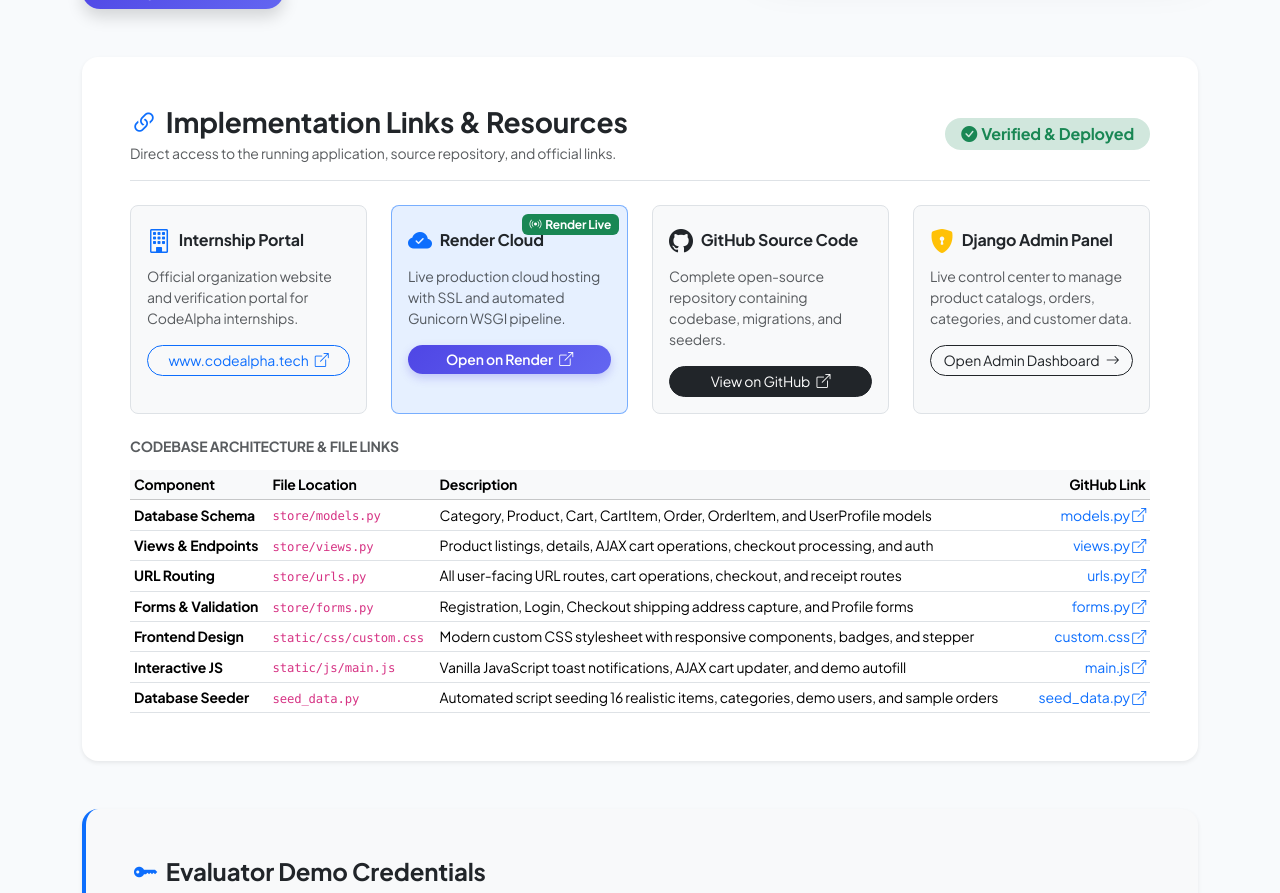
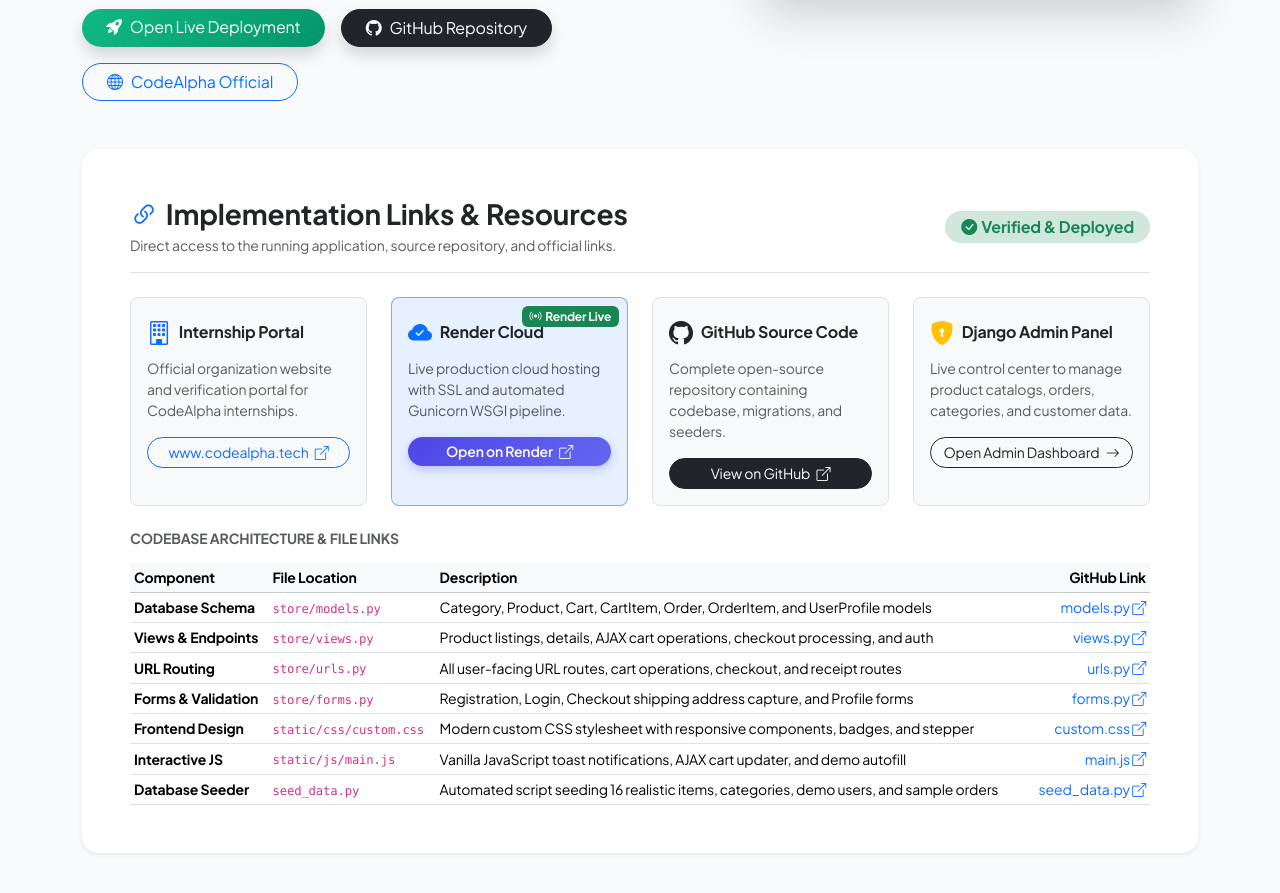
Before and after one commit to Harika3560123/CodeAlpha_Ecommerce_Store, a Django app: page /about/ in a window 1280 px wide. Shown: the part 614-1507 px from the top of the page. Run offline with Django 5.2, Linux system fonts and the light colour scheme; data comes from the database, SQL or seed files in the repository; data that the repository does not hold is empty.

Commit message:
feat: add live Render deployment link directly to CodeAlpha internship sections

```diff
--- a/templates/base.html
+++ b/templates/base.html
@@ -18,19 +18,25 @@
 </head>
 <body class="d-flex flex-column min-vh-100">
 
-    <!-- Top Announcement Bar (CodeAlpha Internship Badge) -->
+    <!-- Top Announcement Bar (CodeAlpha Internship Badge & Render Deployment) -->
     <div class="top-announcement-bar py-1 text-center text-white small">
-        <div class="container d-flex justify-content-between align-items-center flex-wrap">
+        <div class="container d-flex justify-content-between align-items-center flex-wrap gap-2">
             <div class="d-flex align-items-center gap-2">
                 <span class="badge bg-white text-primary fw-bold">CodeAlpha</span>
                 <span>Task 1: Simple E-Commerce Store</span>
+                <span class="mx-1">|</span>
+                <a href="https://codealpha-ecommerce-store.onrender.com" target="_blank" rel="noopener noreferrer" class="badge bg-success text-white text-decoration-none shadow-xs">
+                    <i class="bi bi-broadcast me-1"></i>Render Deployment
+                </a>
             </div>
             <div class="d-none d-md-flex align-items-center gap-3">
                 <a href="https://www.codealpha.tech" target="_blank" rel="noopener noreferrer" class="text-white text-decoration-none hover-underline">
                     <i class="bi bi-globe me-1"></i>www.codealpha.tech
                 </a>
                 <span>|</span>
-                <span><i class="bi bi-truck me-1"></i>Free Shipping on Orders Over $50</span>
+                <a href="https://codealpha-ecommerce-store.onrender.com" target="_blank" rel="noopener noreferrer" class="text-white text-decoration-none hover-underline">
+                    <i class="bi bi-cloud-check me-1"></i>codealpha-ecommerce-store.onrender.com
+                </a>
             </div>
         </div>
     </div>
--- a/templates/store/about.html
+++ b/templates/store/about.html
@@ -7,26 +7,34 @@
     <!-- Hero Banner -->
     <div class="row align-items-center g-5 mb-5">
         <div class="col-lg-7">
-            <div class="d-inline-flex align-items-center gap-2 px-3 py-1 rounded-pill bg-primary bg-opacity-10 text-primary mb-3 border border-primary border-opacity-25 small">
+            <div class="d-inline-flex align-items-center gap-2 px-3 py-1 rounded-pill bg-primary bg-opacity-10 text-primary mb-3 border border-primary border-opacity-25 small flex-wrap">
                 <span class="badge bg-primary">Task 1</span>
                 <span>CodeAlpha Web Development Internship</span>
                 <a href="https://www.codealpha.tech" target="_blank" class="text-primary fw-bold text-decoration-none">www.codealpha.tech</a>
+                <span class="badge bg-success ms-2"><i class="bi bi-broadcast me-1"></i>Live Deployment</span>
             </div>
             <h1 class="display-5 fw-extrabold mb-3 text-dark">
                 Simple E-Commerce Store <span class="text-primary-gradient">Implementation</span>
             </h1>
-            <p class="lead text-muted mb-4">
-                This project was developed for the <strong>CodeAlpha</strong> Web Development Internship ([www.codealpha.tech](https://www.codealpha.tech)). It fulfills all requirements for building a production-grade full-stack e-commerce web platform with product listings, dynamic cart, order processing, and user authentication.
+            <p class="lead text-muted mb-3">
+                This project was developed for the <strong>CodeAlpha</strong> Web Development Internship (<a href="https://www.codealpha.tech" target="_blank" class="text-primary text-decoration-none">www.codealpha.tech</a>). It fulfills all requirements for building a production-grade full-stack e-commerce web platform with product listings, dynamic cart, order processing, and user authentication.
             </p>
+            <div class="alert alert-success d-inline-flex align-items-center gap-2 py-2 px-3 rounded-pill mb-4 border-success-subtle shadow-xs">
+                <i class="bi bi-cloud-check-fill text-success fs-5"></i>
+                <span class="small fw-semibold text-dark">Live Deployment:</span>
+                <a href="https://codealpha-ecommerce-store.onrender.com" target="_blank" rel="noopener noreferrer" class="badge bg-success text-white text-decoration-none px-2 py-1">
+                    https://codealpha-ecommerce-store.onrender.com <i class="bi bi-box-arrow-up-right ms-1"></i>
+                </a>
+            </div>
             <div class="d-flex flex-wrap gap-3">
+                <a href="https://codealpha-ecommerce-store.onrender.com" target="_blank" rel="noopener noreferrer" class="btn btn-success rounded-pill px-4 shadow">
+                    <i class="bi bi-rocket-takeoff-fill me-2"></i>Open Live Deployment
+                </a>
                 <a href="https://github.com/Harika3560123/CodeAlpha_Ecommerce_Store" target="_blank" rel="noopener noreferrer" class="btn btn-dark rounded-pill px-4 shadow">
                     <i class="bi bi-github me-2"></i>GitHub Repository
                 </a>
                 <a href="https://www.codealpha.tech" target="_blank" rel="noopener noreferrer" class="btn btn-outline-primary rounded-pill px-4">
                     <i class="bi bi-globe me-2"></i>CodeAlpha Official
-                </a>
-                <a href="{% url 'home' %}" class="btn btn-primary rounded-pill px-4 shadow">
-                    <i class="bi bi-cart3 me-2"></i>Explore Products
                 </a>
             </div>
         </div>
```
Also changed, not shown: README.md.
